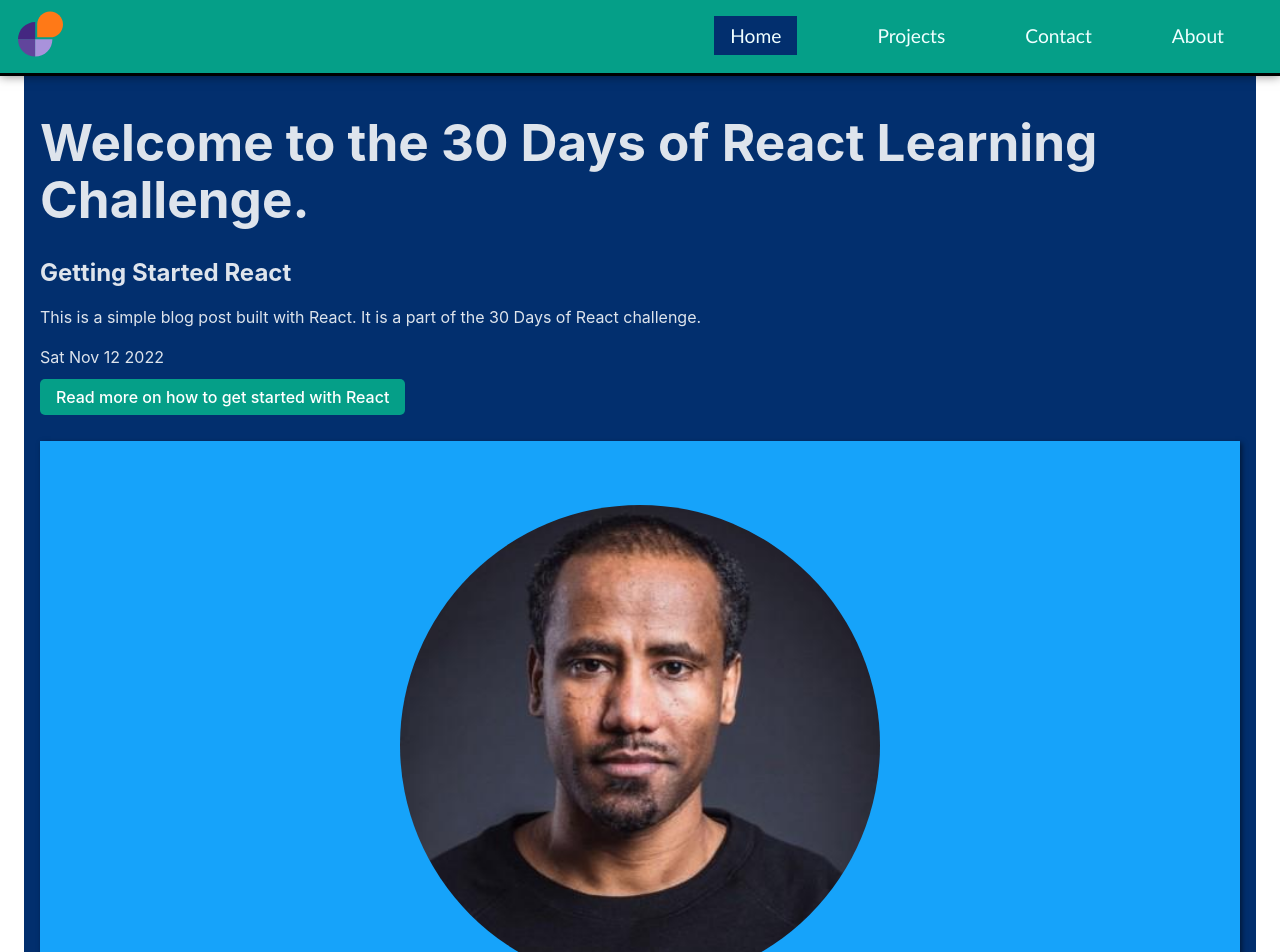
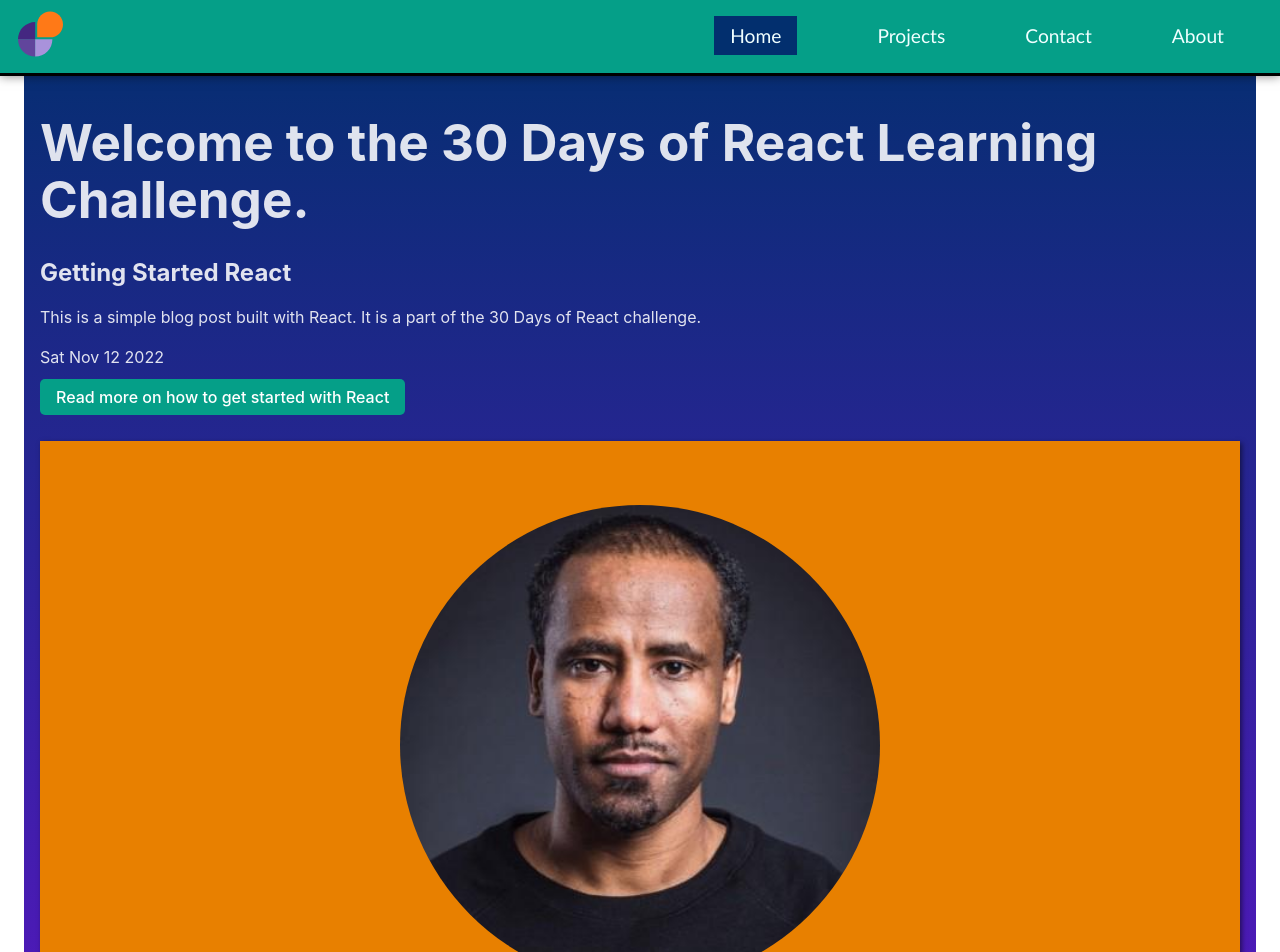
Before and after one commit to RealIB1/30-days-challenge-projects, a React (Vite) app: page / in a window 1280 px wide. Shown: the top 952 px of the page. Built offline with nearby package versions, Linux system fonts and the light colour scheme.

Commit message:
modified:   src/App.css

```diff
--- a/src/App.css
+++ b/src/App.css
@@ -2,6 +2,7 @@
   padding: 0.5rem 1rem;
   padding-top: 5rem;
   background-color: rgb(2, 47, 110);
+  background-image: linear-gradient(to bottom, rgb(2, 47, 110), rgb(119, 14, 225));
   max-width: 75rem;
   margin: 0 auto;
 }
@@ -24,6 +25,7 @@ div.card {
   flex-direction: column;
   justify-content: center;
   align-items: center;
+    /* background-color: rgb(2, 47, 110); */
 }
 
 .verified {
@@ -45,7 +47,7 @@ img.card-img {
   align-items: center;
   padding: 2rem 0;
   margin: 2rem 0;
-  background-color: #16a3fa;
+  background-color: rgb(232, 128, 0);
   box-shadow: 2px 2px 5px 0px rgba(0, 0, 0, 0.5);
 }
 
```
